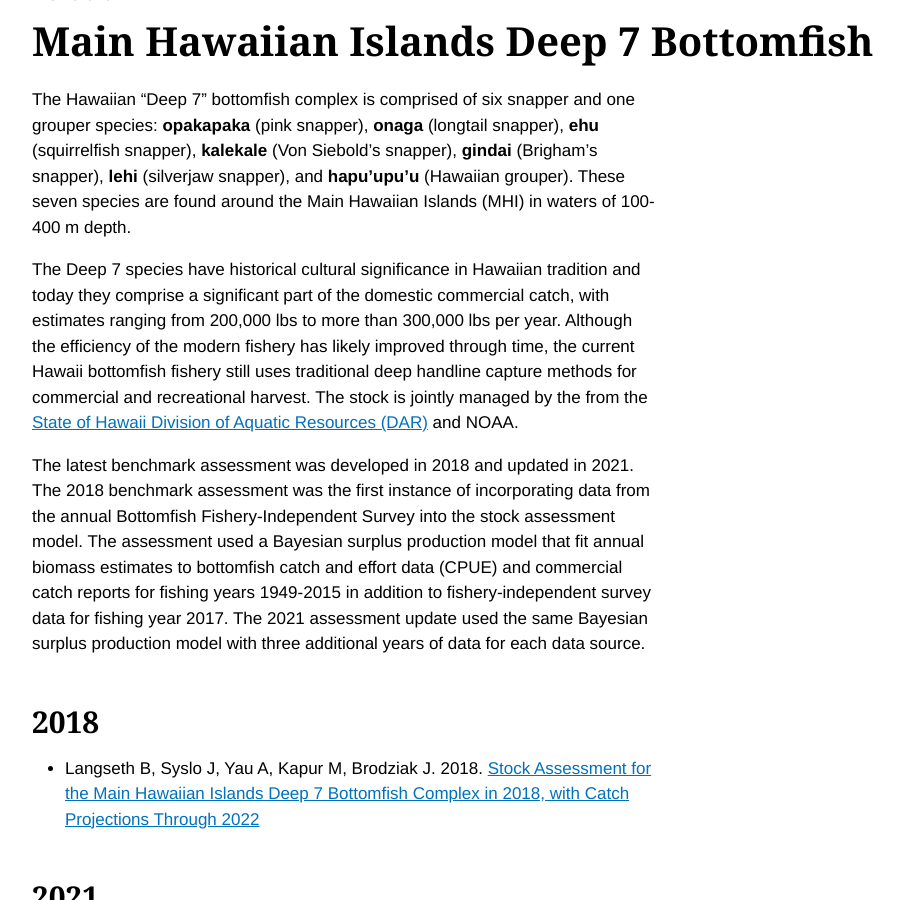
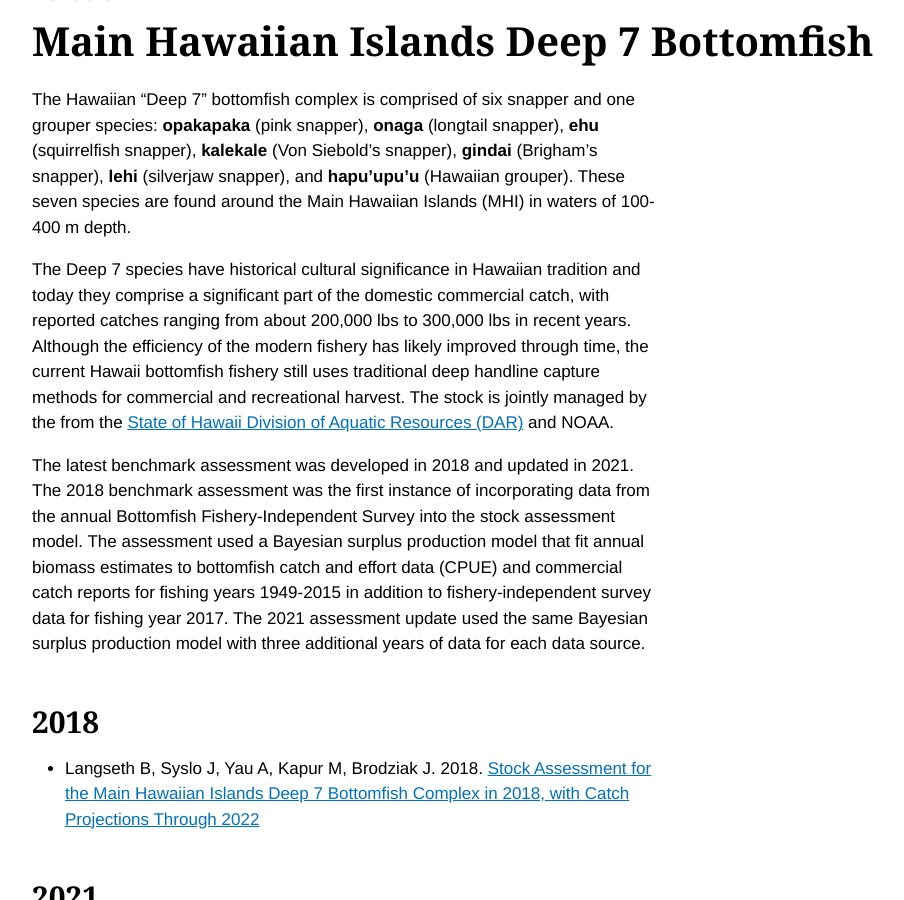
Before and after one commit to PIFSCstockassessments/PIFSCstockassessments.github.io, a Jekyll site: the page built from pifsc-sap-collections/_assessments/mhi-deep7-bottomfish.md, in a window 1280 px wide and 900 px high, scrolled down 1077 px. Shown: the whole window, without its empty margins (118-1022 px from the left). Built offline with Jekyll 4.4.1, drawn with Linux system fonts in a browser that asks for light colours; some web fonts are replaced.

Commit message:
Note reported catch weight are from recent years.

```diff
--- a/pifsc-sap-collections/_assessments/mhi-deep7-bottomfish.md
+++ b/pifsc-sap-collections/_assessments/mhi-deep7-bottomfish.md
@@ -12,7 +12,7 @@
 ---
 The Hawaiian "Deep 7" bottomfish complex is comprised of six snapper and one grouper species: **opakapaka** (pink snapper), **onaga** (longtail snapper), **ehu** (squirrelfish snapper), **kalekale** (Von Siebold's snapper), **gindai** (Brigham's snapper), **lehi** (silverjaw snapper), and **hapu'upu'u** (Hawaiian grouper). These seven species are found around the Main Hawaiian Islands (MHI) in waters of 100-400 m depth.
 
-The Deep 7 species have historical cultural significance in Hawaiian tradition and today they comprise a significant part of the domestic commercial catch, with estimates ranging from 200,000 lbs to more than 300,000 lbs per year.  Although the efficiency of the modern fishery has likely improved through time, the current Hawaii bottomfish fishery still uses traditional deep handline capture methods for commercial and recreational harvest. The stock is jointly managed by the from the [State of Hawaii Division of Aquatic Resources (DAR)](https://dlnr.hawaii.gov/dar/) and NOAA.
+The Deep 7 species have historical cultural significance in Hawaiian tradition and today they comprise a significant part of the domestic commercial catch, with reported catches ranging from about 200,000 lbs to 300,000 lbs in recent years. Although the efficiency of the modern fishery has likely improved through time, the current Hawaii bottomfish fishery still uses traditional deep handline capture methods for commercial and recreational harvest. The stock is jointly managed by the from the [State of Hawaii Division of Aquatic Resources (DAR)](https://dlnr.hawaii.gov/dar/) and NOAA.
 
 The latest benchmark assessment was developed in 2018 and updated in 2021. The 2018 benchmark assessment was the first instance of incorporating data from the annual Bottomfish Fishery-Independent Survey into the stock assessment model. The assessment used a Bayesian surplus production model that fit annual biomass estimates to bottomfish catch and effort data (CPUE) and commercial catch reports for fishing years 1949-2015 in addition to fishery-independent survey data for fishing year 2017. The 2021 assessment update used the same Bayesian surplus production model with three additional years of data for each data source.
 
```
